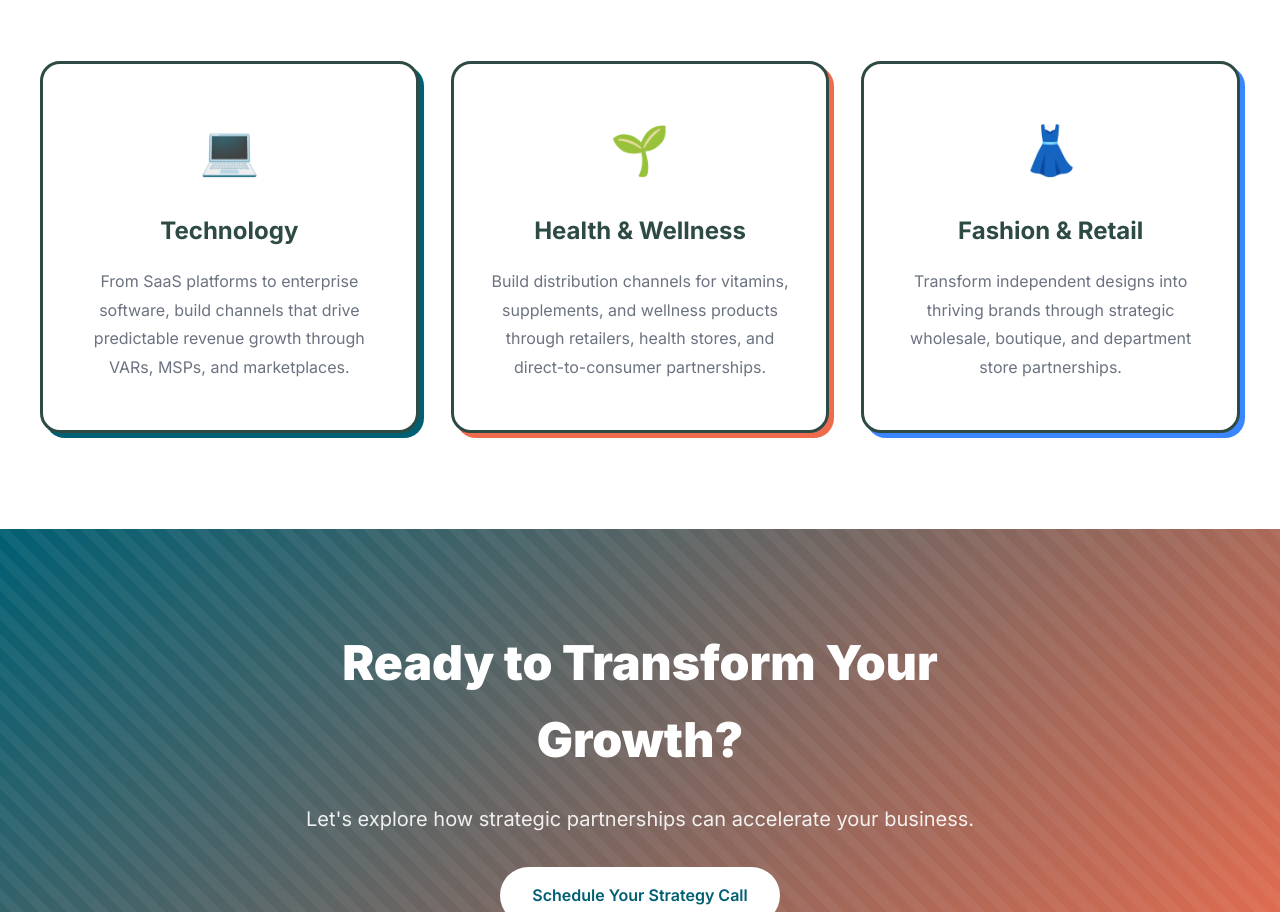
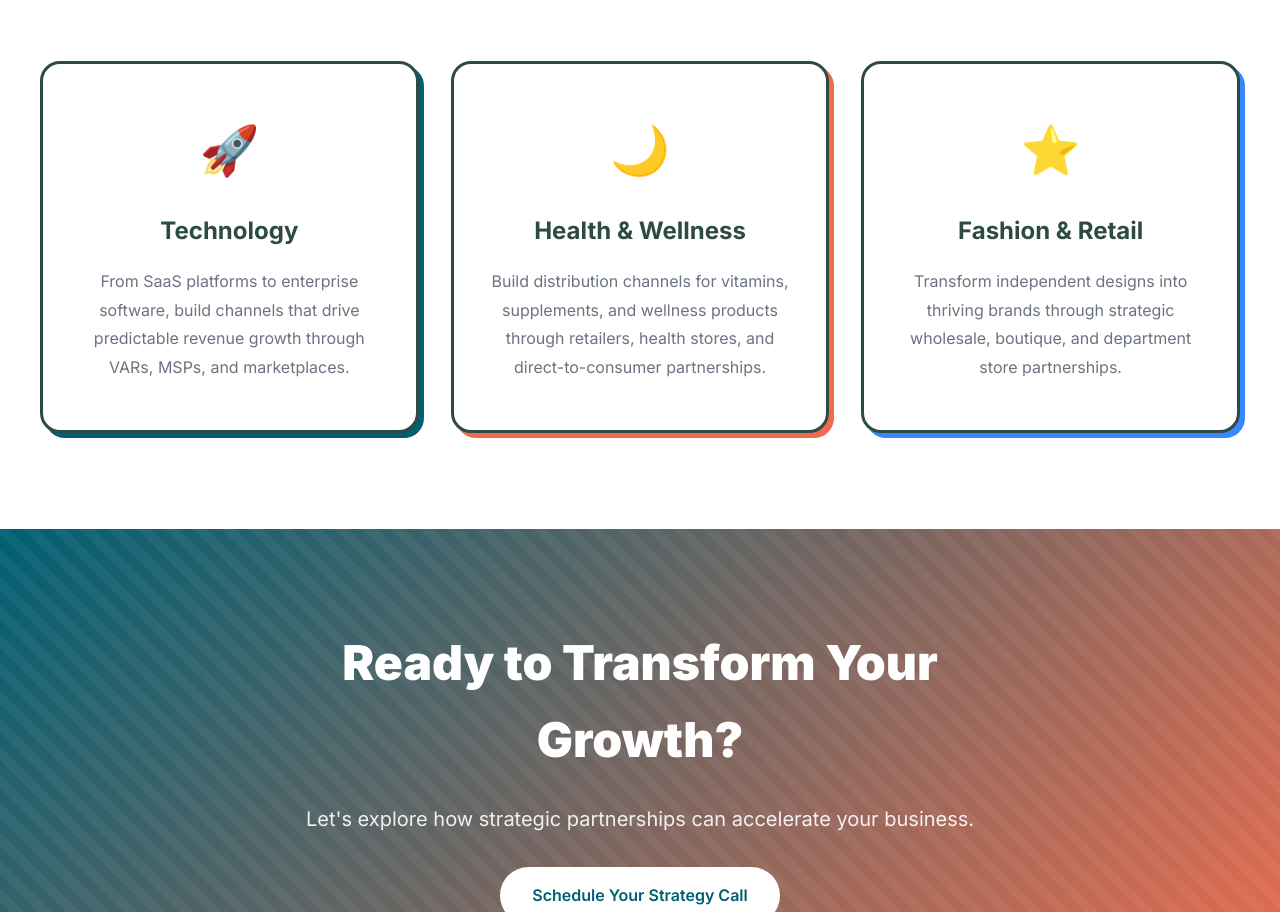
Before and after one commit to Annacbrown/future, a plain HTML site: page index.html in a window 1280 px wide. Shown: the part 3288-4200 px from the top of the page. Drawn offline with Linux system fonts and the light colour scheme.

Commit message:
Industry Icons

```diff
--- a/index.html
+++ b/index.html
@@ -980,17 +980,17 @@
         </div>
         <div class="industries-grid">
             <div class="industry-card">
-                <div class="industry-icon">💻</div>
+                <div class="industry-icon">🚀</div>
                 <h3>Technology</h3>
                 <p>From SaaS platforms to enterprise software, build channels that drive predictable revenue growth through VARs, MSPs, and marketplaces.</p>
             </div>
             <div class="industry-card">
-                <div class="industry-icon">🌱</div>
+                <div class="industry-icon">🌙</div>
                 <h3>Health & Wellness</h3>
                 <p>Build distribution channels for vitamins, supplements, and wellness products through retailers, health stores, and direct-to-consumer partnerships.</p>
             </div>
             <div class="industry-card">
-                <div class="industry-icon">👗</div>
+                <div class="industry-icon">⭐</div>
                 <h3>Fashion & Retail</h3>
                 <p>Transform independent designs into thriving brands through strategic wholesale, boutique, and department store partnerships.</p>
             </div>
```
